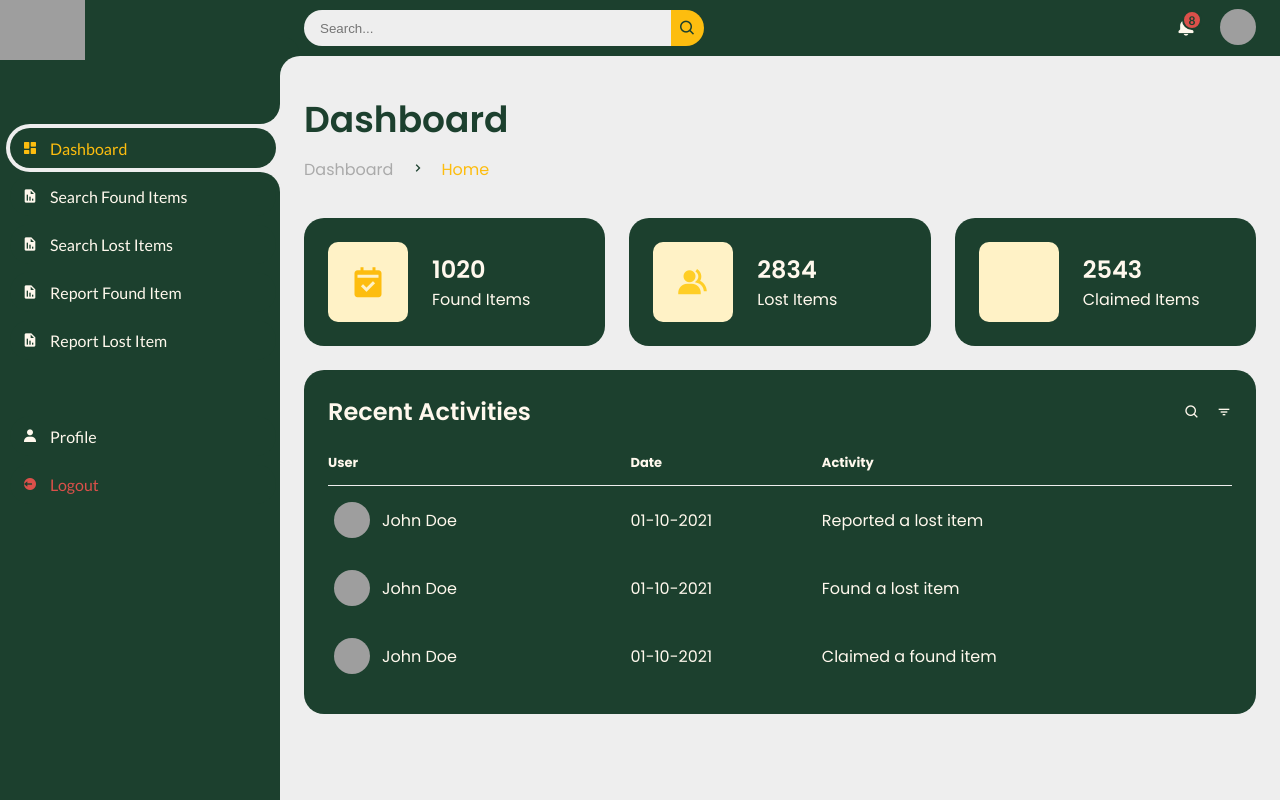
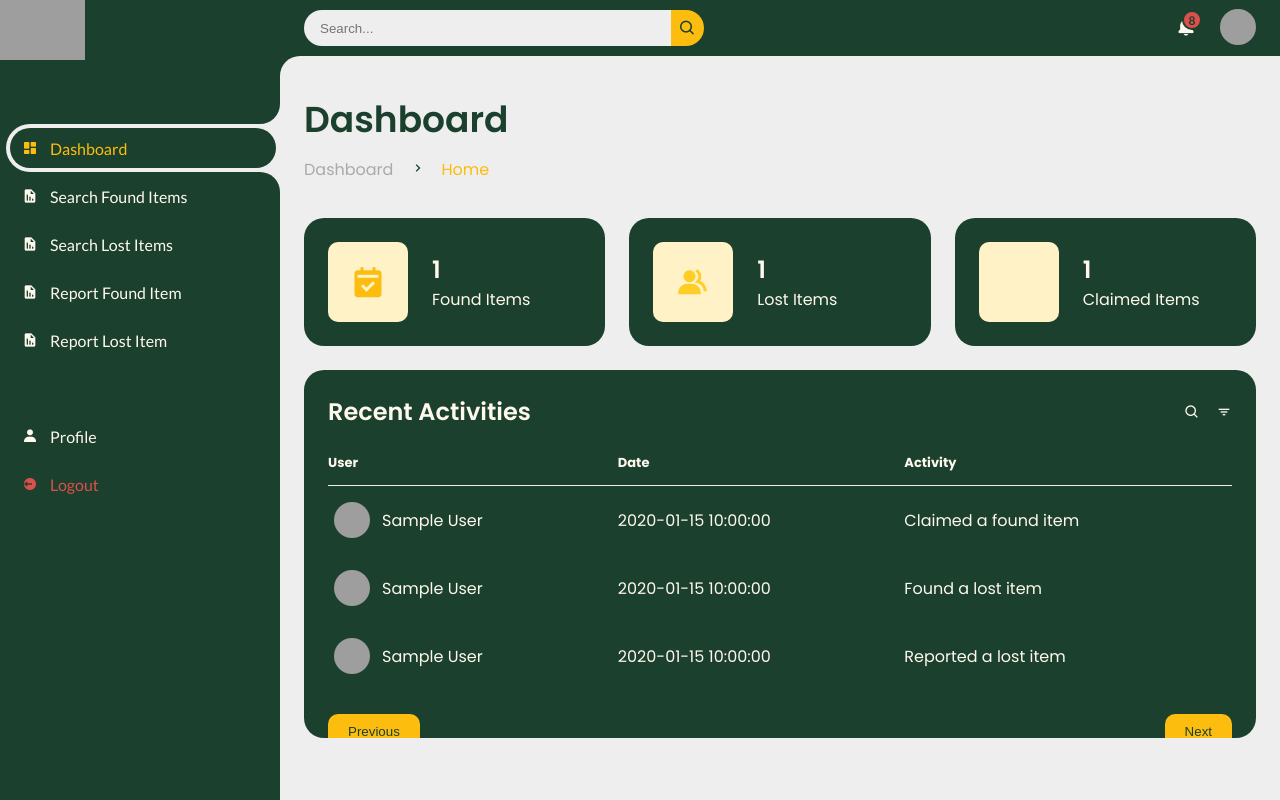
Before and after one commit to fremariab/webtech_team15_ashesilostandfound, a PHP site: page /view/user_dash.php in a window 1280 px wide. Run offline with PHP 8.4, Linux system fonts and the light colour scheme; tables that the repository leaves empty hold one stand-in row (values such as "Sample post"); grey boxes are pictures that could not be loaded.

Commit message:
updated db(claimed item) and interaction time, added prev and next buttons for user dashboard with backend display

```diff
--- /dev/null
+++ b/actions/user_dash_activities.php
@@ -0,0 +1,49 @@
+<?php
+session_start();
+include "../settings/connection.php";
+
+// Get the current page from the URL parameter, default to 1 if not set
+$current_page = isset($_GET['page']) ? $_GET['page'] : 1;
+
+// Calculate the offset based on the current page with 10 activities
+$limit = 10;
+$offset = ($current_page - 1) * $limit;
+
+$query_activities = "
+   SELECT CONCAT(u.fname, ' ', u.lname) AS person_name,
+       li.interaction_time AS interaction_date,
+       'Reported a lost item' AS activity
+FROM Lost_Items li
+JOIN User u ON li.uid = u.uid
+UNION ALL
+SELECT CONCAT(u.fname, ' ', u.lname) AS person_name,
+       fi.interaction_time AS interaction_date,
+       'Found a lost item' AS activity
+FROM Found_Items fi
+JOIN User u ON fi.uid = u.uid
+UNION ALL
+SELECT CONCAT(u.fname, ' ', u.lname) AS person_name,
+       ci.interaction_time AS interaction_date,
+       'Claimed a found item' AS activity
+FROM Claimed_Items ci
+JOIN User u ON ci.uid = u.uid
+ORDER BY interaction_date DESC
+LIMIT $limit OFFSET $offset;
+";
+
+$result = mysqli_query($conn, $query_activities);
+
+if (mysqli_num_rows($result) > 0) {
+    while ($row = mysqli_fetch_assoc($result)) {
+        echo "<tr>";
+        echo "<td><img src='img/people.png'><p>" . $row['person_name'] . "</p></td>";
+        echo "<td>" . $row['interaction_date'] . "</td>";
+        echo "<td>" . $row['activity'] . "</td>";
+        echo "</tr>";
+    }
+} else {
+    echo "<tr><td colspan='3'>No recent activities found.</td></tr>";
+}
+
+mysqli_close($conn);
+?>
--- /dev/null
+++ b/actions/user_dash_stats.php
@@ -0,0 +1,37 @@
+<?php
+session_start();
+
+include "../settings/connection.php";
+
+ini_set('display_errors', 1);
+error_reporting(E_ALL);
+
+function fetchStatistics($connection) {
+    $statistics = array();
+    $query_found_items = "SELECT COUNT(*) AS found_items_count FROM Found_Items";
+    $result_found_items = mysqli_query($connection, $query_found_items);
+    $row_found_items = mysqli_fetch_assoc($result_found_items);
+    $statistics['found_items'] = $row_found_items['found_items_count'];
+
+    $query_lost_items = "SELECT COUNT(*) AS lost_items_count FROM Lost_Items";
+    $result_lost_items = mysqli_query($connection, $query_lost_items);
+    $row_lost_items = mysqli_fetch_assoc($result_lost_items);
+    $statistics['lost_items'] = $row_lost_items['lost_items_count'];
+
+    $query_claimed_items = "SELECT COUNT(*) AS claimed_items_count FROM Claimed_Items";
+    $result_claimed_items = mysqli_query($connection, $query_claimed_items);
+    $row_claimed_items = mysqli_fetch_assoc($result_claimed_items);
+    $statistics['claimed_items'] = $row_claimed_items['claimed_items_count'];
+
+    return $statistics;
+}
+
+$statistics = fetchStatistics($conn);
+
+echo json_encode($statistics);
+
+
+
+
+mysqli_close($conn);
+?>
--- a/view/user_dash.php
+++ b/view/user_dash.php
@@ -12,6 +12,41 @@
 
     <title>User Dashboard</title>
 </head>
+<style>
+
+    /* Previous and Next Buttons */
+#content main .pagination {
+    position: relative;
+    margin-top: 24px;
+    display: flex;
+    justify-content: space-between;
+}
+
+#content main .pagination button {
+    padding: 10px 20px;
+    border-radius: 10px;
+    background: var(--blue);
+    color: var(--light);
+    border: none;
+    cursor: pointer;
+    transition: background 0.3s ease;
+}
+
+#content main .pagination button:hover {
+    background: var(--light-orange);
+}
+
+#content main #prev-btn {
+    position: absolute;
+    left: 0;
+}
+
+#content main #next-btn {
+    position: absolute;
+    right: 0;
+}
+
+</style>
 
 <body>
     <section id="sidebar">
@@ -111,21 +146,21 @@
                 <li>
                     <i class='bx bxs-calendar-check'></i>
                     <span class="text">
-                        <h3>1020</h3>
+                        <h3 id="found-items-count"></h3>
                         <p>Found Items</p>
                     </span>
                 </li>
                 <li>
                     <i class='bx bxs-group'></i>
                     <span class="text">
-                        <h3>2834</h3>
+                        <h3 id= "lost-items-count"> </h3>
                         <p>Lost Items</p>
                     </span>
                 </li>
                 <li>
                     <i class='bx bxs-check'></i>
                     <span class="text">
-                        <h3>2543</h3>
+                        <h3  id= "claimed-items-count"></h3>
                         <p>Claimed Items</p>
                     </span>
                 </li>
@@ -146,8 +181,9 @@
                                 <th>Activity</th>
                             </tr>
                         </thead>
-                        <tbody>
-                            <tr>
+                        <tbody id="activity-table-body">
+                            <?php include "../actions/user_dash_activities.php"; ?>
+                            <!-- <tr>
                                 <td>
                                     <img src="img/people.png">
                                     <p>John Doe</p>
@@ -170,9 +206,18 @@
                                 </td>
                                 <td>01-10-2021</td>
                                 <td>Claimed a found item</td>
-                            </tr>
+                            </tr> -->
                         </tbody>
+
+
+
                     </table>
+                    <!-- NEXT AND PREVIOUS BUTTON -->
+                    <div class="pagination">
+                        <button id="prev-btn" onclick="loadPreviousPage()">Previous</button>
+                        <button id="next-btn" onclick="loadNextPage()">Next</button>
+                    </div>
+
                 </div>
 
             </div>
@@ -183,6 +228,53 @@
 
 
     <script src="../js/user_dash_script.js"></script>
+
+    <script>
+
+        var xhr = new XMLHttpRequest();
+        xhr.open("GET", "../actions/user_dash_stats.php", true);
+        xhr.onreadystatechange = function () {
+            if (xhr.readyState === 4 && xhr.status === 200) {
+                console.log("Yes")
+                var statistics = JSON.parse(xhr.responseText);
+                console.log("Statistics:", statistics);
+
+                document.getElementById("found-items-count").textContent = statistics.found_items;
+                document.getElementById("lost-items-count").textContent = statistics.lost_items;
+        document.getElementById("claimed-items-count").textContent = statistics.claimed_items;
+            }
+        };
+        xhr.send();
+
+        var currentPage = 1;
+
+        function loadNextPage() {
+            currentPage++;
+            loadData(currentPage);
+        }
+
+        function loadPreviousPage() {
+            if (currentPage > 1) {
+                currentPage--;
+                loadData(currentPage);
+            }
+        }
+
+        function loadData(page) {
+            var xhr = new XMLHttpRequest();
+            xhr.open("GET", "../actions/user_dash_activities.php?page=" + page, true);
+            xhr.onreadystatechange = function () {
+                if (xhr.readyState === 4 && xhr.status === 200) {
+                    var tableBody = document.getElementById("activity-table-body");
+                    tableBody.innerHTML = xhr.responseText;
+                }
+            };
+            xhr.send();
+        }
+
+
+
+    </script>
 </body>
 
 </html>
```
Also changed, not shown: db/lost_n_found.sql (+41 -0 lines).
